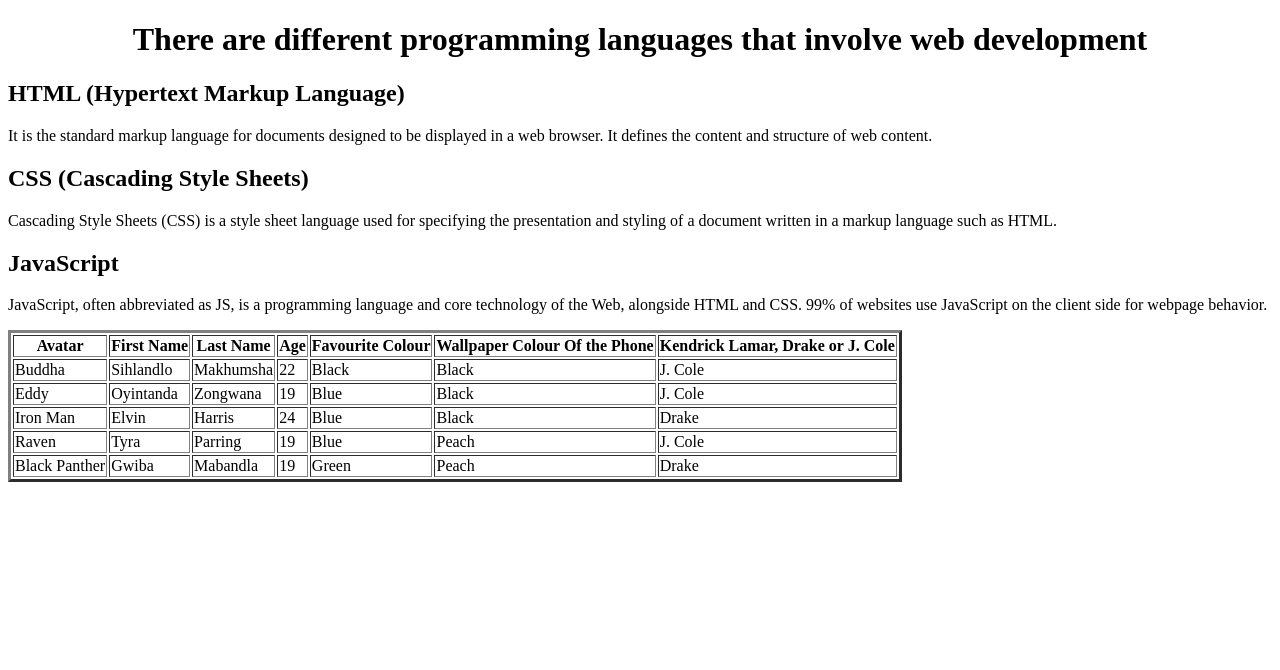
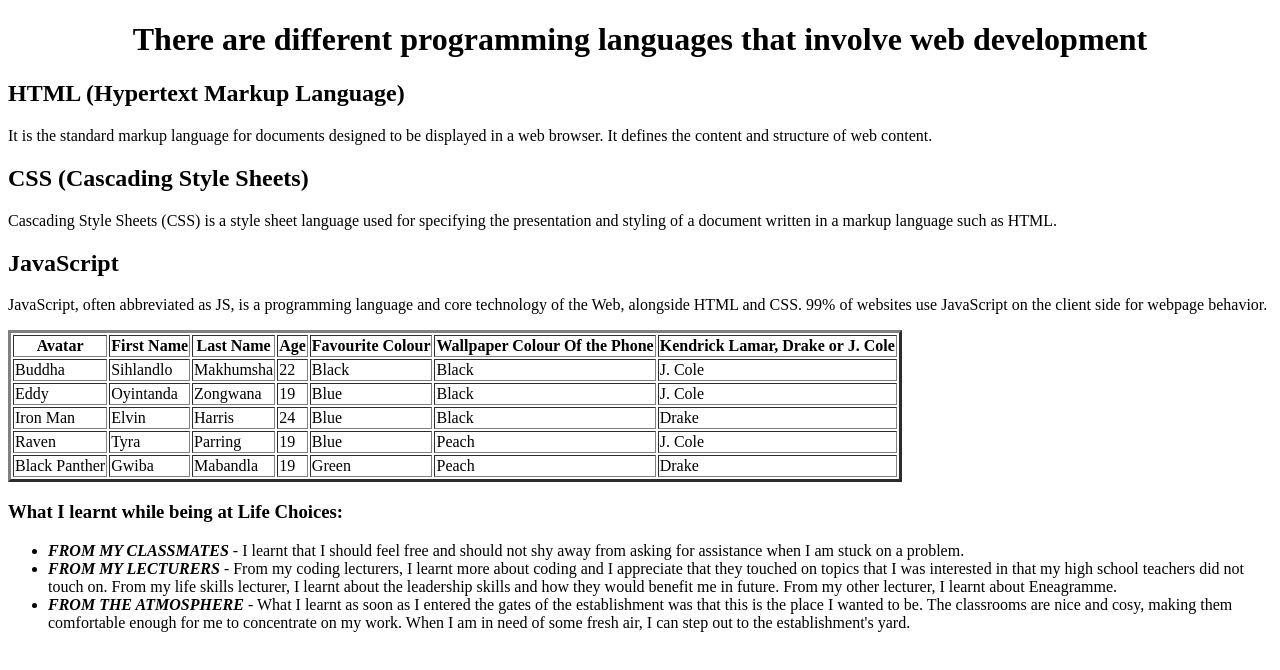
Before and after one commit to yonelamangele/Wednesday, a plain HTML site: page index.html in a window 1280 px wide. Drawn offline with Linux system fonts and the light colour scheme.

Commit message:
modified the page with an unordered list

```diff
--- a/index.html
+++ b/index.html
@@ -9,7 +9,7 @@
     <body>
         <div>
             <main>
-             <h2> HTML (Hypertext Markup Language) </h2>
+            <h2> HTML (Hypertext Markup Language) </h2>
              <p> It is the standard markup language for documents designed to be displayed in a web browser. It defines the content and structure of web content. </p>
 
              <h2> CSS (Cascading Style Sheets) </h2>
@@ -18,7 +18,7 @@
              <h2> JavaScript </h2>
              <p> JavaScript, often abbreviated as JS, is a programming language and core technology of the Web, alongside HTML and CSS. 99% of websites use JavaScript on the client side for webpage behavior. </p>
 
-             <table border="3">
+                <table border="3">
                 <thead>
                     <th> Avatar </th>
                     <th> First Name </th>
@@ -76,6 +76,17 @@
                     </tr>
                 </tbody>
             </table>
+
+            <h3> What I learnt while being at Life Choices: </h3>
+
+                <ul>
+
+                <li> <b> <i> FROM MY CLASSMATES </i> </b> - I learnt that I should feel free and should not shy away from asking for assistance when I am stuck on a problem. </li>
+                <li> <b> <i> FROM MY LECTURERS </i> </b> - From my coding lecturers, I learnt more about coding and I appreciate that they touched on topics that I was interested in that my high school teachers did not touch on. From my life skills lecturer, I learnt about the leadership skills and how they would benefit me in future. From my other lecturer, I learnt about Eneagramme. </li>
+                <li> <b> <i> FROM THE ATMOSPHERE </i> </b> - What I learnt as soon as I entered the gates of the establishment was that this is the place I wanted to be. The classrooms are nice and cosy, making them comfortable enough for me to concentrate on my work. When I am in need of some fresh air, I can step out to the establishment's yard. </li>
+            </ul>
+
+
             </main>
         </div>
     </body>
```
